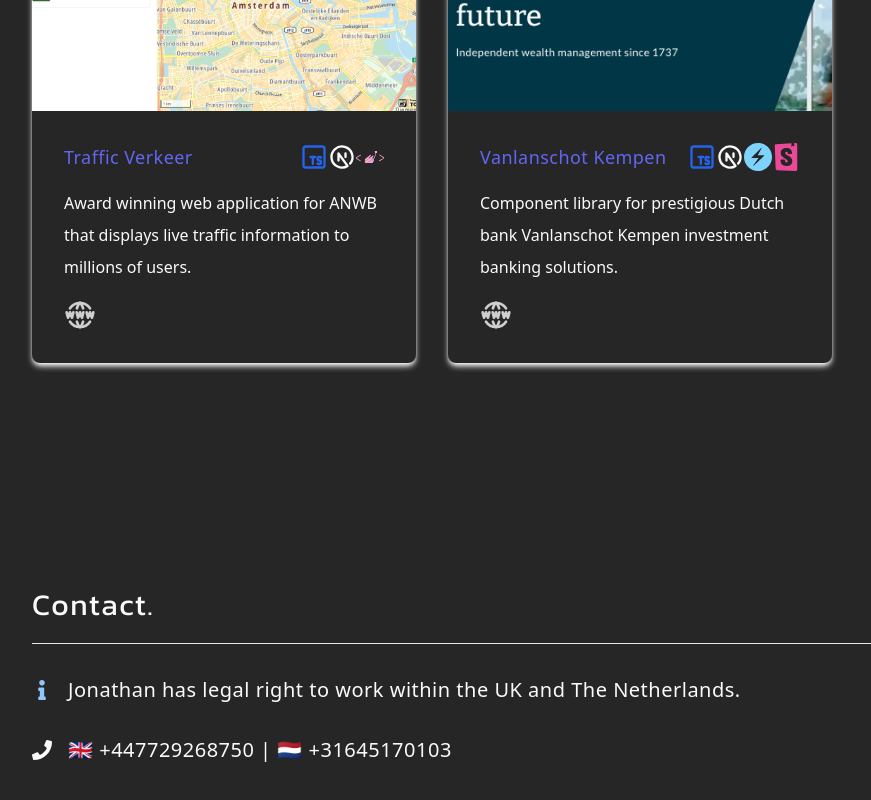
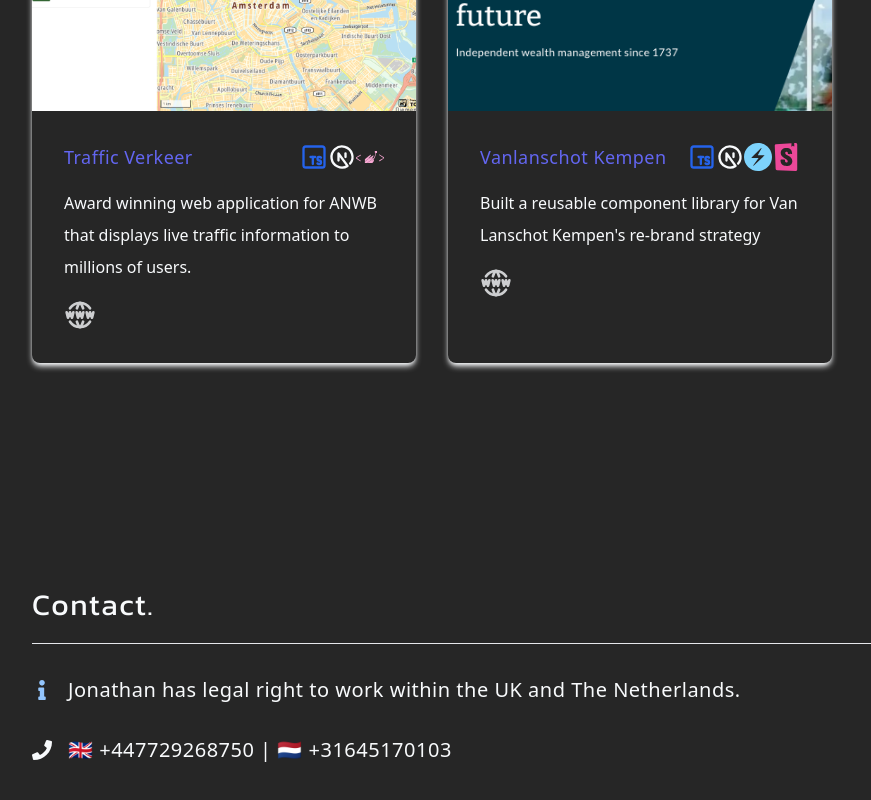
Before and after one commit to jonthedev/jdev, a React (Vite) app: page / in a window 1280 px wide. Shown: the part 3524-4324 px from the top of the page, without its empty margins (0-871 px from the left). Built offline with nearby package versions, Linux system fonts and the light colour scheme.

Commit message:
fix: change Vanlanschot Kempen typography text.

```diff
--- a/src/data/projects.jsx
+++ b/src/data/projects.jsx
@@ -65,7 +65,7 @@
     url: "https://www.vanlanschotkempen.com/en-nl",
     github: null,
     title: "Vanlanschot Kempen",
-    text: "Component library for prestigious Dutch bank Vanlanschot Kempen investment banking solutions.",
+    text: "Built a reusable component library for Van Lanschot Kempen's re-brand strategy",
     tech: [
       {
         id: nanoid(),
```
